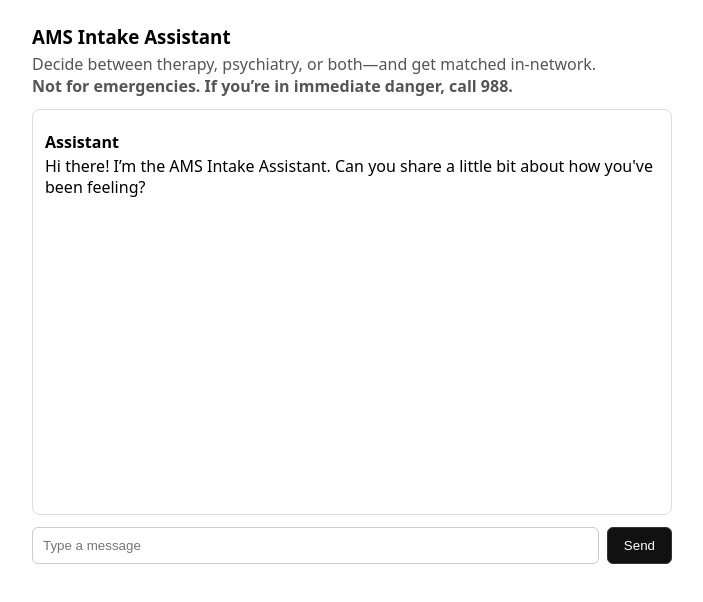
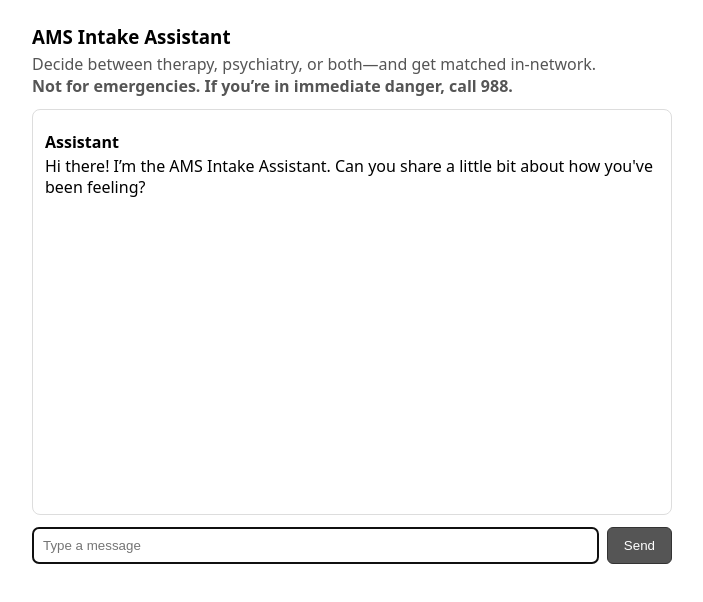
Before and after one commit to puglb2/azure-ai-ams, a React (Vite) app: page / in a window 1280 px wide. Shown: the top 602 px of the page, without its empty margins (288-991 px from the left). Built offline with nearby package versions, Linux system fonts and the light colour scheme.

Commit message:
Update App.tsx

```diff
--- a/src/App.tsx
+++ b/src/App.tsx
@@ -1,3 +1,4 @@
+// App.tsx
 import React, { useEffect, useRef, useState } from 'react'
 
 type Role = 'user' | 'assistant'
@@ -8,11 +9,23 @@ export default function App() {
   const [input, setInput] = useState('')
   const [busy, setBusy] = useState(false)
   const scrollerRef = useRef<HTMLDivElement | null>(null)
+  const inputRef = useRef<HTMLInputElement | null>(null)
 
+  // Always keep the input scrolled & focused appropriately
   useEffect(() => {
     const el = scrollerRef.current
     if (el) el.scrollTop = el.scrollHeight
   }, [messages, busy])
+
+  // Focus on mount
+  useEffect(() => {
+    inputRef.current?.focus()
+  }, [])
+
+  // Re-focus whenever we finish thinking
+  useEffect(() => {
+    if (!busy) inputRef.current?.focus()
+  }, [busy])
 
   // Kick off with a welcome message
   useEffect(() => {
@@ -25,7 +38,7 @@ export default function App() {
 
   async function send() {
     const text = input.trim()
-    if (!text || busy) return
+    if (!text || busy) return  // block sends while busy
     setInput('')
     setMessages(m => [...m, { role: 'user', content: text }])
     setBusy(true)
@@ -47,6 +60,8 @@ export default function App() {
       setMessages(m => [...m, { role: 'assistant', content: 'Sorry, something went wrong.' }])
     } finally {
       setBusy(false)
+      // keep the box active after the reply
+      requestAnimationFrame(() => inputRef.current?.focus())
     }
   }
 
@@ -70,17 +85,31 @@ export default function App() {
 
       <div style={{display:'flex', gap:8, marginTop:12}}>
         <input
+          ref={inputRef}
           value={input}
           onChange={e=>setInput(e.target.value)}
-          onKeyDown={e=>{if(e.key==='Enter') send()}}
-          placeholder={busy?'Working…':'Type a message'}
-          disabled={busy}
+          onKeyDown={e=>{
+            if(e.key==='Enter'){
+              e.preventDefault()
+              if (!busy) send() // ignore Enter while busy
+            }
+          }}
+          placeholder={busy ? 'Assistant is typing… (you can draft here)' : 'Type a message'}
+          // keep enabled so you can draft while busy
           style={{flex:1, padding:10, borderRadius:6, border:'1px solid #ccc'}}
         />
         <button
-          onClick={send}
-          disabled={busy}
-          style={{padding:'10px 16px', borderRadius:6, border:'1px solid #333', background:busy?'#555':'#111', color:'#fff'}}
+          onClick={()=>{ if(!busy) send() }}
+          disabled={busy || !input.trim()}
+          title={busy ? 'Please wait for the assistant to finish' : (input.trim() ? 'Send' : 'Type a message')}
+          style={{
+            padding:'10px 16px',
+            borderRadius:6,
+            border:'1px solid #333',
+            background:(busy || !input.trim()) ? '#555' : '#111',
+            color:'#fff',
+            cursor:(busy || !input.trim()) ? 'not-allowed' : 'pointer'
+          }}
         >
           Send
         </button>
```
